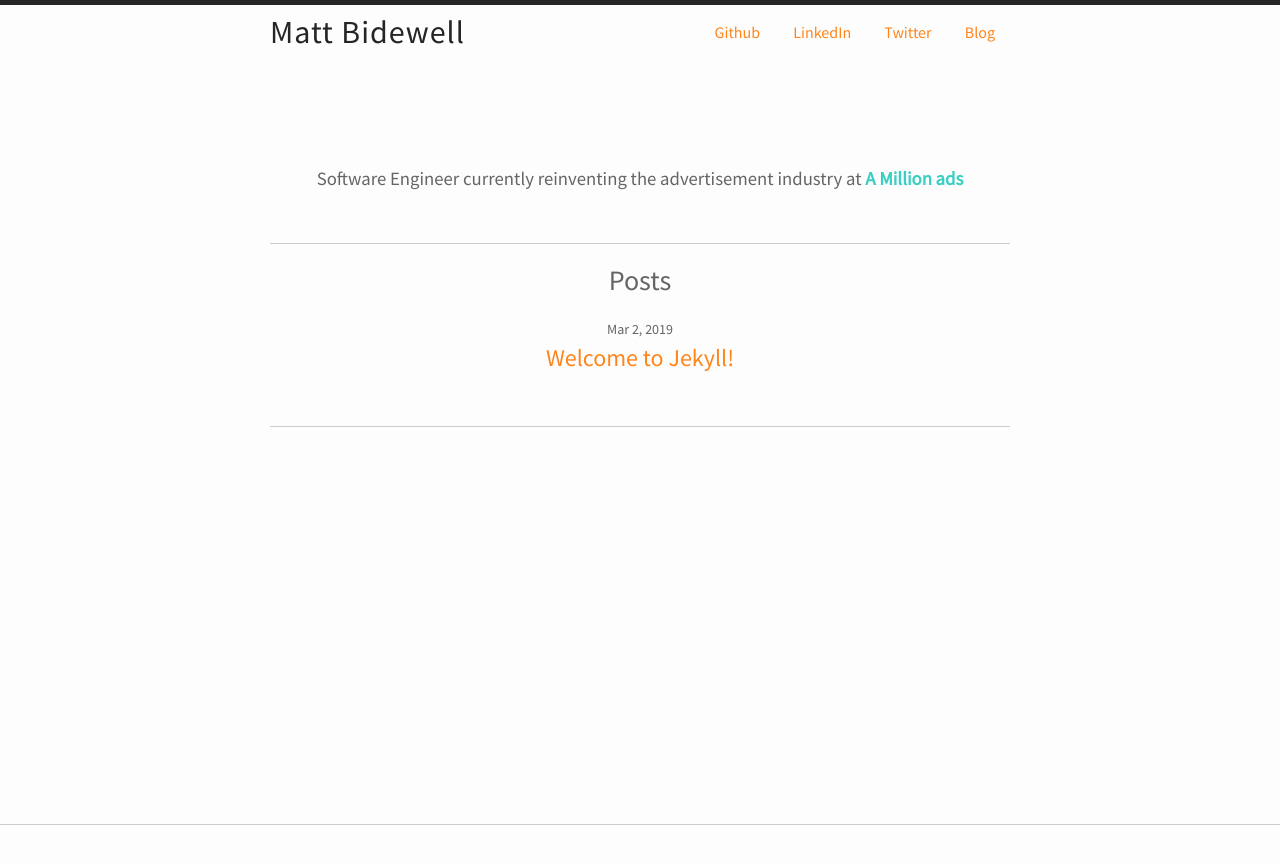
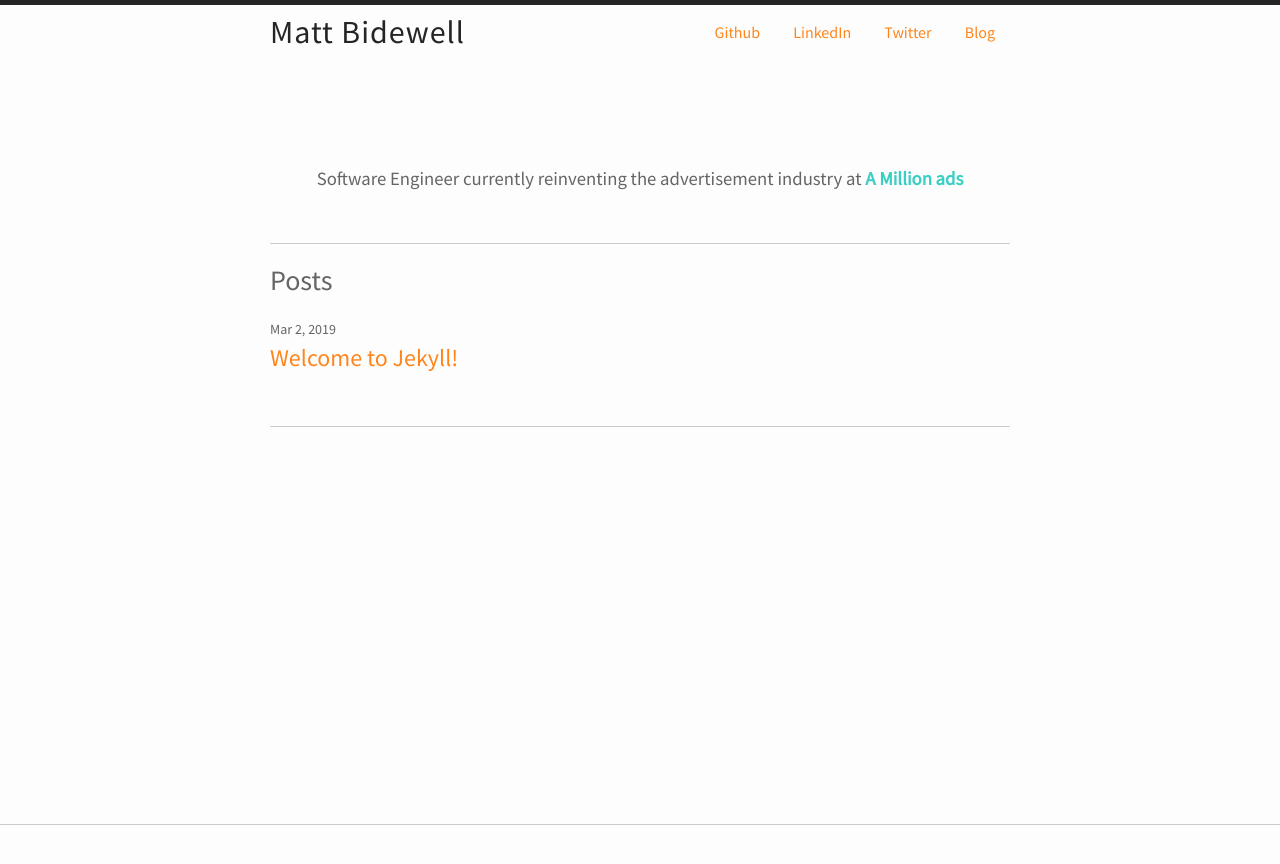
Before and after one commit to LukeWilliamson23/personal-site-mkII, a Jekyll site: the page built from index.md, in a window 1280 px wide. Shown: the top 864 px of the page. Built offline with Jekyll 4.4.1, drawn with Linux system fonts in a browser that asks for light colours.

Commit message:
updated content

```diff
--- a/_sass/_content.scss
+++ b/_sass/_content.scss
@@ -11,3 +11,8 @@ HOME
         border-bottom: 0.5px solid $grey-color-light
     }
 }
+
+.home-blog{
+    text-align: left;
+
+}
```
